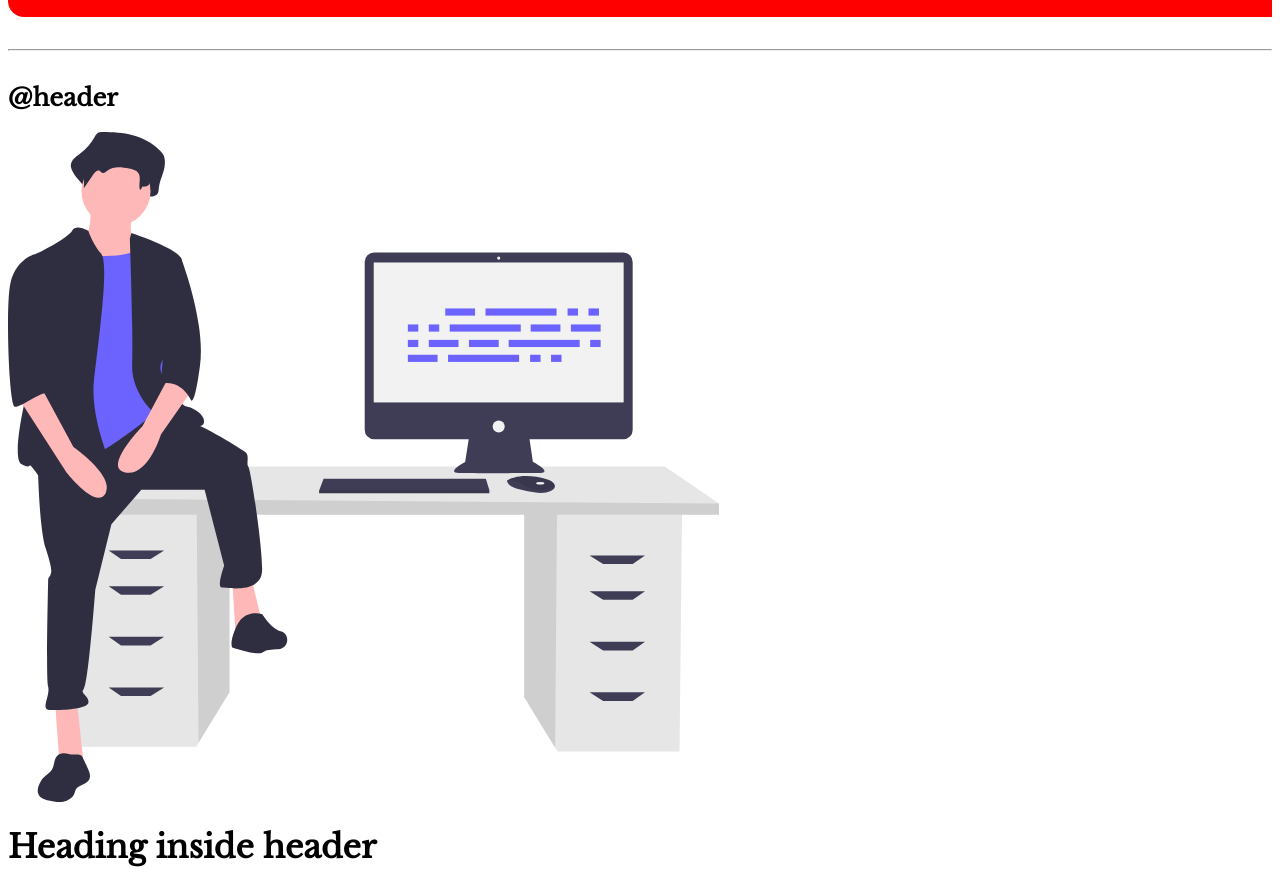
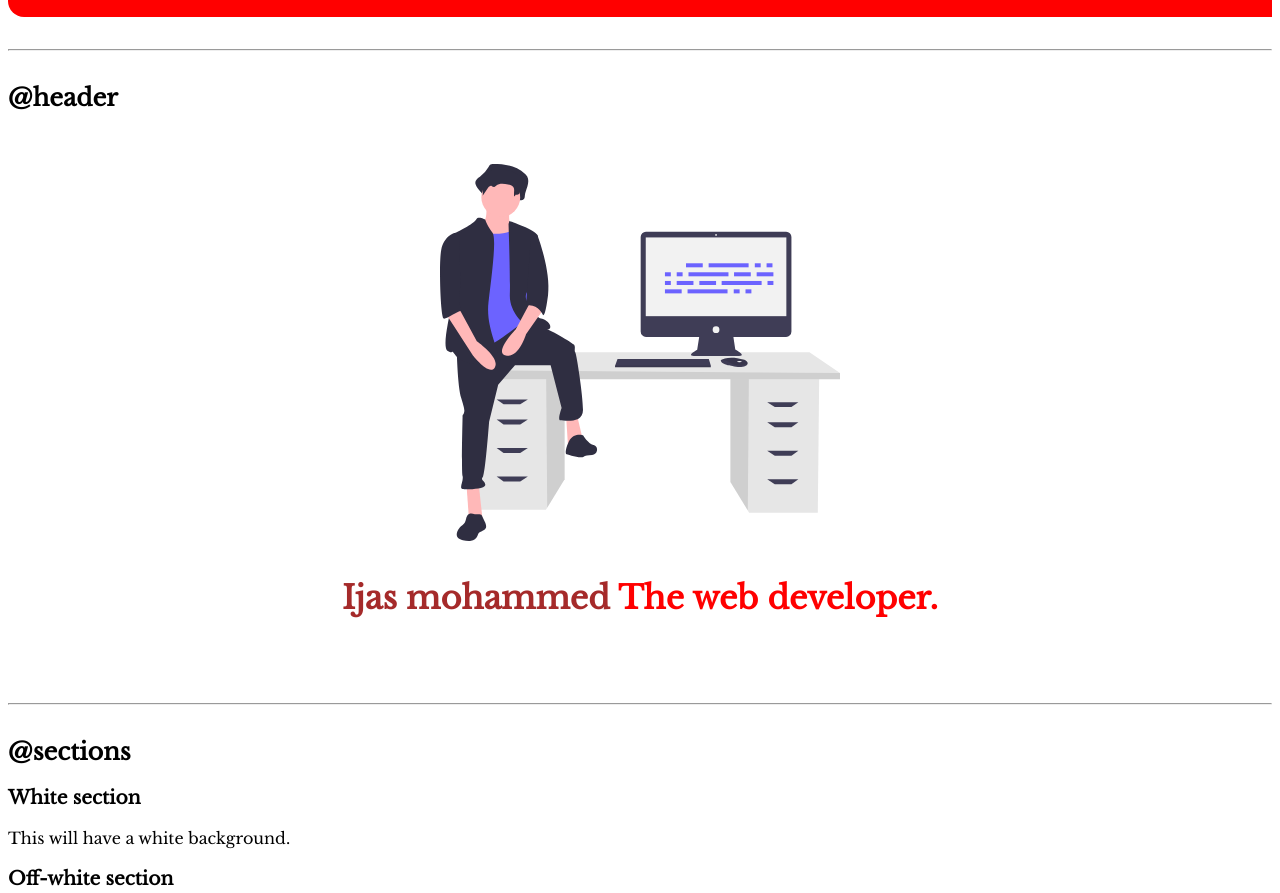
Before and after one commit to iamijas14/MyPortfolio, a plain HTML site: page index.html in a window 1280 px wide. Shown: the part 1454-2347 px from the top of the page. Drawn offline with nearby package versions, Linux system fonts and the light colour scheme.

Commit message:
updated header

```diff
--- a/index.html
+++ b/index.html
@@ -88,9 +88,9 @@
     <hr>
 
     <h2>@header</h2>
-    <header>
-        <img src="images/prog.svg" />
-        <h1>Heading inside header</h1>
+    <header class="her">
+        <img class="her-img" src="images/prog.svg" />
+        <h1 class="her-heading">Ijas mohammed <span style="color: var(--primary-color)">The web developer.</span></h1>
     </header>
 
     <hr>
--- a/styles.css
+++ b/styles.css
@@ -10,6 +10,7 @@
 
 :root{
     --primary-color:red;
+    --dark-gray:brown;
 }
 
 body{
@@ -89,3 +90,25 @@ hr{
 .navigation .link-active{
     font-weight: bold;
 }
+
+/* header */
+
+.her{
+    padding: 2rem;
+}
+
+.her .her-img{
+    max-width: 400px;
+    display: block;
+    margin: auto;
+}
+
+.her .her-heading{
+    text-align: center;
+    color: var(--dark-gray);
+    padding-top: 1rem;
+}
+
+/* .her .her-heading .heading-change{
+    color: var(--primary-color);
+} */
```
